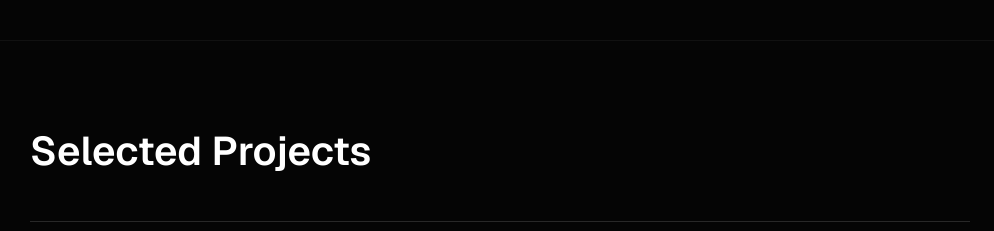
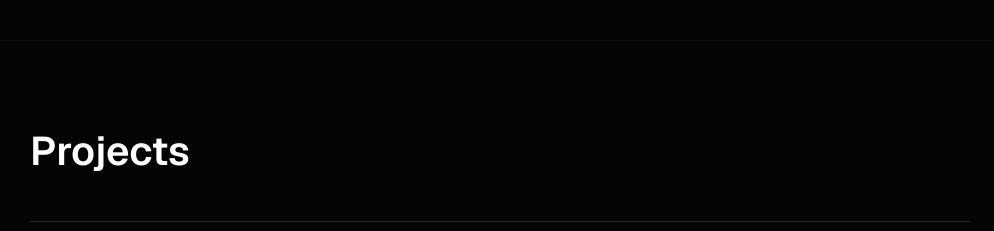
Before and after one commit to JaivinP/personal-portfolio, a Next.js app: page / in a window 1280 px wide. Shown: the part 4760-4991 px from the top of the page, without its empty margins (140-1134 px from the left). Built offline with nearby package versions, Linux system fonts and the light colour scheme.

Commit message:
added stuff

```diff
--- a/app/components/Portfolio.tsx
+++ b/app/components/Portfolio.tsx
@@ -858,7 +858,7 @@ function ProjectsSection() {
 
   return (
     <section id="projects" aria-labelledby="projects-heading">
-      <SectionLabel text="Selected Projects" />
+      <SectionLabel text="Projects" />
       <div style={{ borderTop: DIVIDER }}>
         {PROJECTS.map((p, i) => (
           <ProjectRow
```
